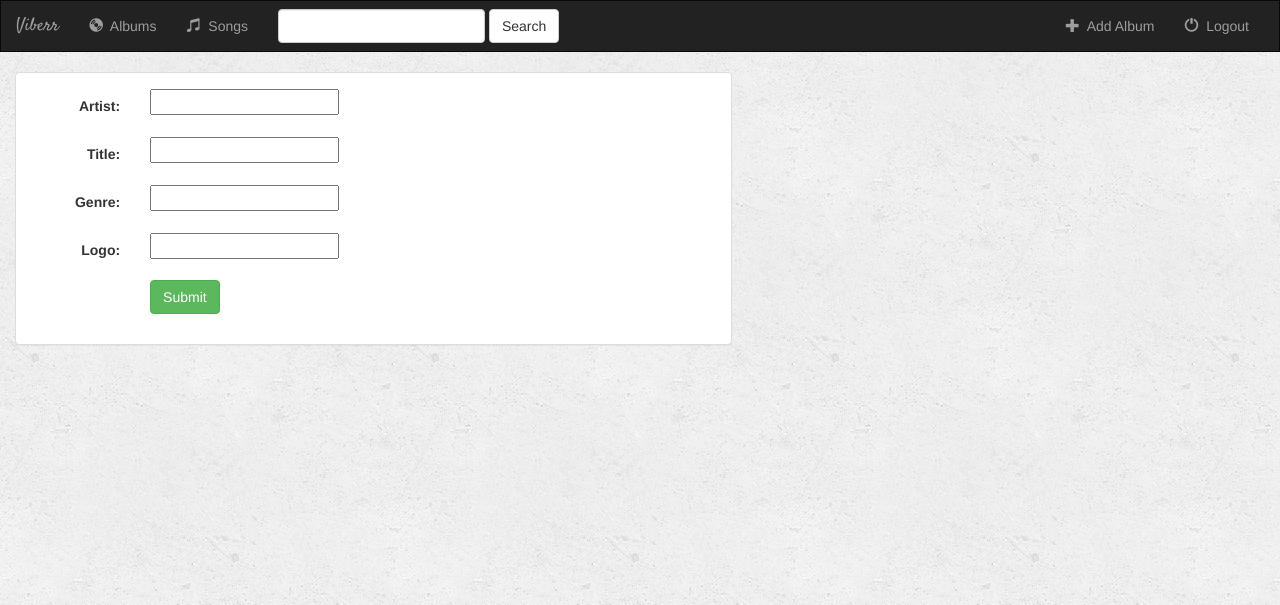
After one commit to ralbertazzi/django-tutorial, a Django app: page /music/album/add/ in a window 1280 px wide. The commit adds this page. Shown: the top 605 px of the page. Run offline with Django 3.2, Linux system fonts and the light colour scheme; some libraries are stand-ins or nearby versions.

Commit message:
Up to Tutorial 31 (CreateView)

```diff
--- a/music/models.py
+++ b/music/models.py
@@ -1,4 +1,5 @@
 from django.db import models
+from django.urls import reverse
 
 
 class Album(models.Model):
@@ -6,6 +7,9 @@ class Album(models.Model):
     title = models.CharField(max_length=500)
     genre = models.CharField(max_length=100)
     logo = models.CharField(max_length=1000)
+
+    def get_absolute_url(self):
+        return reverse('music:detail', kwargs={'pk': self.pk})
 
     def __str__(self):
         return self.title + ' - ' + self.artist
--- a/music/static/music/style.css
+++ b/music/static/music/style.css
@@ -1,3 +1,11 @@
 body{
     background: white url("images/background.png")
 }
+
+.navbar{
+    border-radius: 0;
+}
+
+.navbar-brand{
+    font-family: 'Satisfy', cursive;
+}
--- /dev/null
+++ b/music/templates/music/album_form.html
@@ -0,0 +1,28 @@
+{% extends 'music/base.html' %}
+{% block title %}Add a New Album{% endblock %}
+{% block albums_active %}active{% endblock %}
+
+{% block body %}
+<div class="container-fluid">
+
+    <div class="row">
+
+        <div class="col-sm-12 col-md-7">
+            <div class="panel panel-default">
+                <div class="panel-body">
+                    <form class="form-horizontal" action="" method="post" enctype="multipart/form-data">
+                        {% csrf_token %}
+                        {% include 'music/form-template.html' %}
+                        <div class="form-group">
+                            <div class="col-sm-offset-2 col-sm-10">
+                                <button type="submit" class="btn btn-success">Submit</button>
+                            </div>
+                        </div>
+                    </form>
+                </div>
+            </div>
+        </div>
+    </div>
+
+</div>
+{% endblock %}
--- /dev/null
+++ b/music/templates/music/base.html
@@ -0,0 +1,77 @@
+<!DOCTYPE html>
+<html lang="en">
+<head>
+    <meta charset="UTF-8">
+    <title>{% block title %}Viberr{% endblock %}</title>
+
+    <!-- Loads the path to your static files-->
+    {% load static %}
+
+    <link rel="stylesheet" href="https://maxcdn.bootstrapcdn.com/bootstrap/3.3.6/css/bootstrap.min.css">
+    <link href='https://fonts.googleapis.com/css?family=Satisfy' rel='stylesheet' type='text/css'>
+    <link rel="stylesheet" type="text/css" href="{% static 'music/style.css' %}"/>
+    <script src="https://ajax.googleapis.com/ajax/libs/jquery/1.12.0/jquery.min.js"></script>
+    <script src="http://maxcdn.bootstrapcdn.com/bootstrap/3.3.6/js/bootstrap.min.js"></script>
+
+</head>
+<body>
+
+<!-- Bootstrap navbar -->
+<nav class="navbar navbar-inverse">
+    <div class="container-fluid">
+
+        <!-- Header -->
+        <div class="navbar-header">
+            <button type="button" class="navbar-toggle" data-toggle="collapse" data-target="#topNavBar">
+                <span class="icon-bar"></span>
+                <span class="icon-bar"></span>
+                <span class="icon-bar"></span>
+            </button>
+            <a class="navbar-brand" href="{% url 'music:index' %}">Viberr</a>
+        </div>
+
+        <!-- Items -->
+        <div class="collapse navbar-collapse" id="topNavBar">
+
+            <ul class="nav navbar-nav">
+                <li class="">
+                    <a href="{% url 'music:index' %}">
+                        <span class="glyphicon glyphicon-cd" aria-hidden="true"></span>&nbsp; Albums
+                    </a>
+                </li>
+                <li class="">
+                    <a href="#">
+                        <span class="glyphicon glyphicon-music" aria-hidden="true"></span>&nbsp; Songs
+                    </a>
+                </li>
+            </ul>
+
+            <form class="navbar-form navbar-left" role="search" method="get" action="#">
+                <div class="form-group">
+                    <input type="text" class="form-control" name="q" value="">
+                </div>
+                <button type="submit" class="btn btn-default">Search</button>
+            </form>
+
+            <ul class="nav navbar-nav navbar-right">
+                <li class="">
+                    <a href="{% url 'music:album-add' %}">
+                        <span class="glyphicon glyphicon-plus" aria-hidden="true"></span>&nbsp; Add Album
+                    </a>
+                </li>
+                <li class="">
+                    <a href="#">
+                        <span class="glyphicon glyphicon-off" aria-hidden="true"></span>&nbsp; Logout
+                    </a>
+                </li>
+            </ul>
+        </div>
+
+    </div>
+</nav>
+
+{% block body %}
+{% endblock %}
+
+</body>
+</html>
--- /dev/null
+++ b/music/templates/music/form-template.html
@@ -0,0 +1,9 @@
+{% for field in form %}
+<div class="form-group">
+    <div class="col-sm-offset-2 col-sm-10">
+        <span class="text-danger small">{{ field.errors }}</span>
+    </div>
+    <label class="control-label col-sm-2">{{  field.label_tag }}</label>
+    <div class="col-sm-10">{{ field }}</div>
+</div>
+{% endfor %}
--- a/music/urls.py
+++ b/music/urls.py
@@ -5,12 +5,12 @@ app_name = 'music'
 
 urlpatterns = [
     # /music/
-    path('', views.index, name='index'),
+    path('', views.IndexView.as_view(), name='index'),
 
     # /music/<album-id>/
-    path('<int:album_id>/', views.detail, name='detail'),
+    path('<int:pk>/', views.DetailView.as_view(), name='detail'),
     # before Django 2: r'^(?P<album_id>[0-9]+)$'
 
-    # /music/<album-id>/favorite
-    path('<int:album_id>/favorite/', views.favorite, name='favorite')
+    # /music/album/add/
+    path('album/add/', views.AlbumCreate.as_view(), name='album-add')
 ]
--- a/music/views.py
+++ b/music/views.py
@@ -1,32 +1,20 @@
-from django.shortcuts import render, get_object_or_404
-from .models import Album, Song
+from django.views import generic
+from .models import Album
 
 
-# Create your views here.
-def index(request):
+class IndexView(generic.ListView):
+    context_object_name = 'all_albums'  # default is object_list
+    template_name = 'music/index.html'
 
-    context = {
-        'all_albums': Album.objects.all()
-    }
-
-    return render(request, 'music/index.html', context)
+    def get_queryset(self):
+        return Album.objects.all()
 
 
-def detail(request, album_id):
-    album = get_object_or_404(Album, pk=album_id)
-    return render(request, 'music/detail.html', {'album': album})
+class DetailView(generic.DetailView):
+    model = Album
+    template_name = 'music/detail.html'
 
 
-def favorite(request, album_id):
-    album = get_object_or_404(Album, pk=album_id)
-    try:
-        selected_song = album.song_set.get(pk=request.POST['song'])
-    except (KeyError, Song.DoesNotExist):
-        return render(request, 'music/detail.html', {
-                        'album': album,
-                        'error_message': 'You did not select a valid song'
-        })
-    else:
-        selected_song.is_favorite = True
-        selected_song.save()
-        return render(request, 'music/detail.html', {'album': album})
+class AlbumCreate(generic.CreateView):
+    model = Album
+    fields = ['artist', 'title', 'genre', 'logo']
```
Also changed, not shown: music/templates/music/detail.html (+14 -17 lines), music/templates/music/index.html (+5 -20 lines), db.sqlite3.
